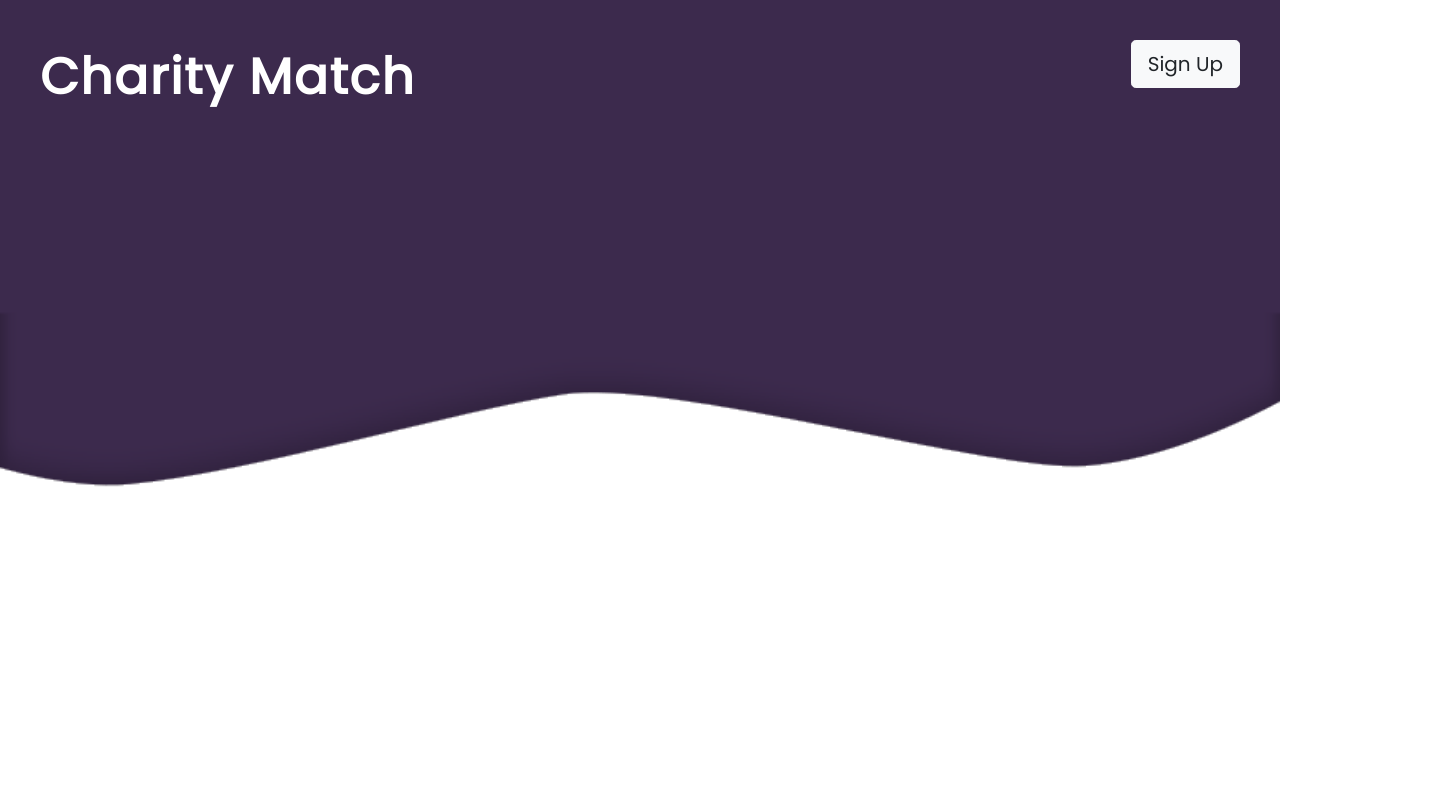
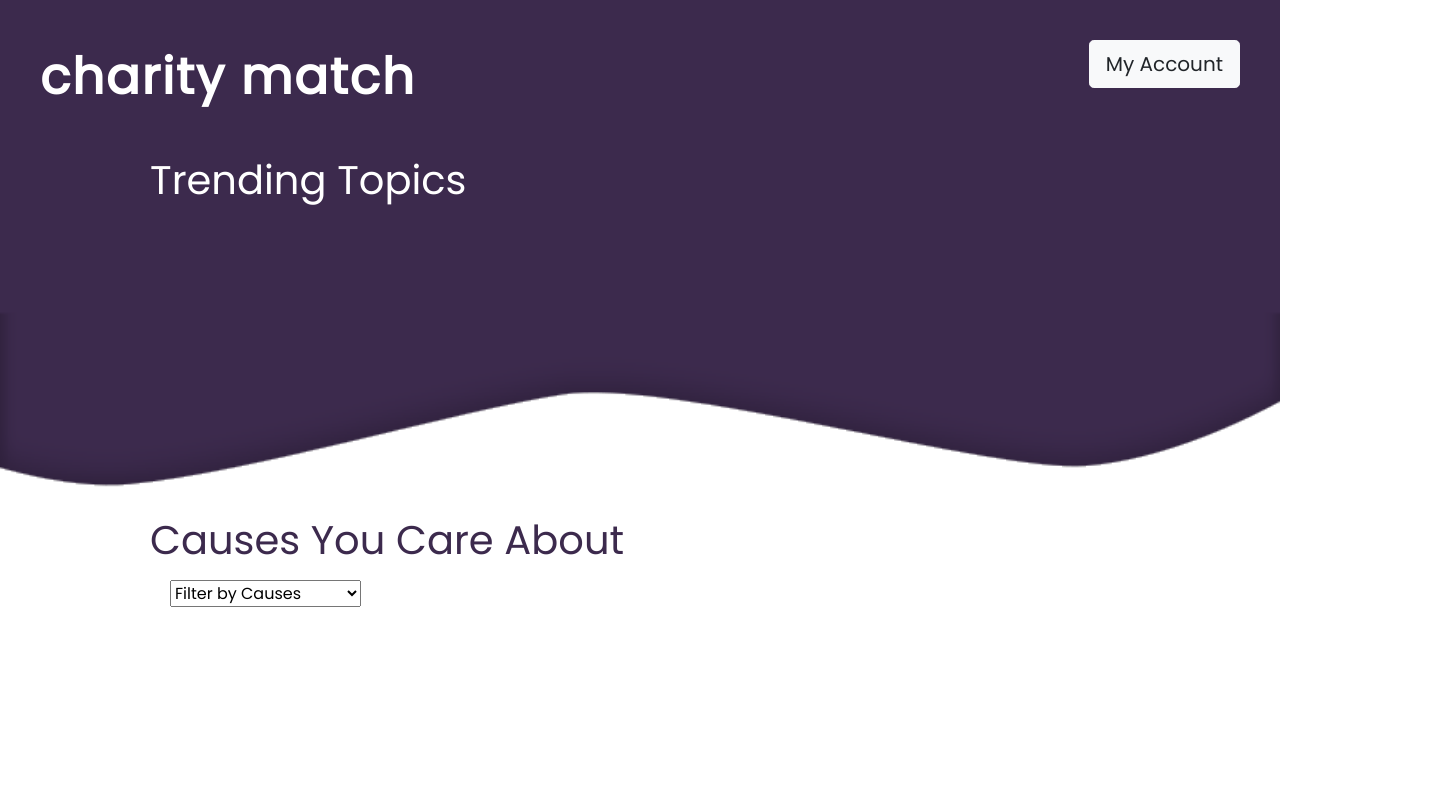
Before and after one commit to nabeel-eledroos/cs326-final-tet, a plain HTML site: page html/app.html in a window 1280 px wide. Shown: the top 800 px of the page, 1450 px wide, since content can reach past the window. Drawn offline with nearby package versions, Linux system fonts and the light colour scheme.

Commit message:
causes section started

```diff
--- a/css/app_style.css
+++ b/css/app_style.css
@@ -40,6 +40,40 @@ img {
     color: #FFFFFF;
 }
 
+#trending-title {
+    font-family: Poppins;
+    color: white;
+    display: flex;
+    position: absolute;
+    top: 150px;
+    left: 150px;
+    font-size: 40px;
+}
+
+#causes-title {
+    font-family: Poppins;
+    color: #3C2A4D;
+    display: flex;
+    position: relative;
+    top: 10px;
+    left: 150px;
+    font-size: 40px;
+}
+
+/* .causes {
+
+} */
+
+/* option[value=default] {
+    display: none;
+} */
+
+#cause-filter {
+    position: relative;
+    top: 20px;
+    left: 170px;
+}
+
 #signup-btn {
     font-family: Poppins;
     position: absolute;
--- a/html/app.html
+++ b/html/app.html
@@ -12,24 +12,19 @@
     </head>
     <body>
         <div class="header_img"></div>
-        <div id="co-name">Charity Match</div>
-        <button type="button" id="signup-btn" class="btn btn-light btn-lg">Sign Up</button>
-        <!-- <div id="socials">
-            <div class="btn-group-lg" role="group" aria-label="Basic example">
-                <button type="button" class="btn btn-secondary">
-                    <i class="fab fa-instagram"></i>
-                </button>
-                <button type="button" class="btn btn-secondary">
-                    <i class="fab fa-twitter"></i>
-                </button>
-                <button type="button" class="btn btn-secondary">
-                    <i class="fab fa-facebook-square"></i>
-                </button>
-                <button type="button" class="btn btn-secondary">
-                    <i class="fab fa-linkedin"></i>
-                </button>
-              </div>
-        </div> -->
+        <div id="co-name">charity match</div>
+        <button type="button" id="signup-btn" class="btn btn-light btn-lg">My Account</button>
+        <div id="trending-title"> Trending Topics</div>
+
+        <div id="causes-title"> Causes You Care About</div>
+        <div id="cause-filter">
+            <select name="causes" id="causes" >
+                <option value="default" selected disabled hidden>Filter by Causes</option>
+                <option value="coronavirus">Coronavirus</option>
+                <option value="env">Environmental Issues</option>
+                <option value="edu">Educational Equity</option>
+            </select>
+        </div>
         <div class="footer_img"></div>
     </body>
 </html>
```
Also changed, not shown: html/index.html (+1 -1 lines).
